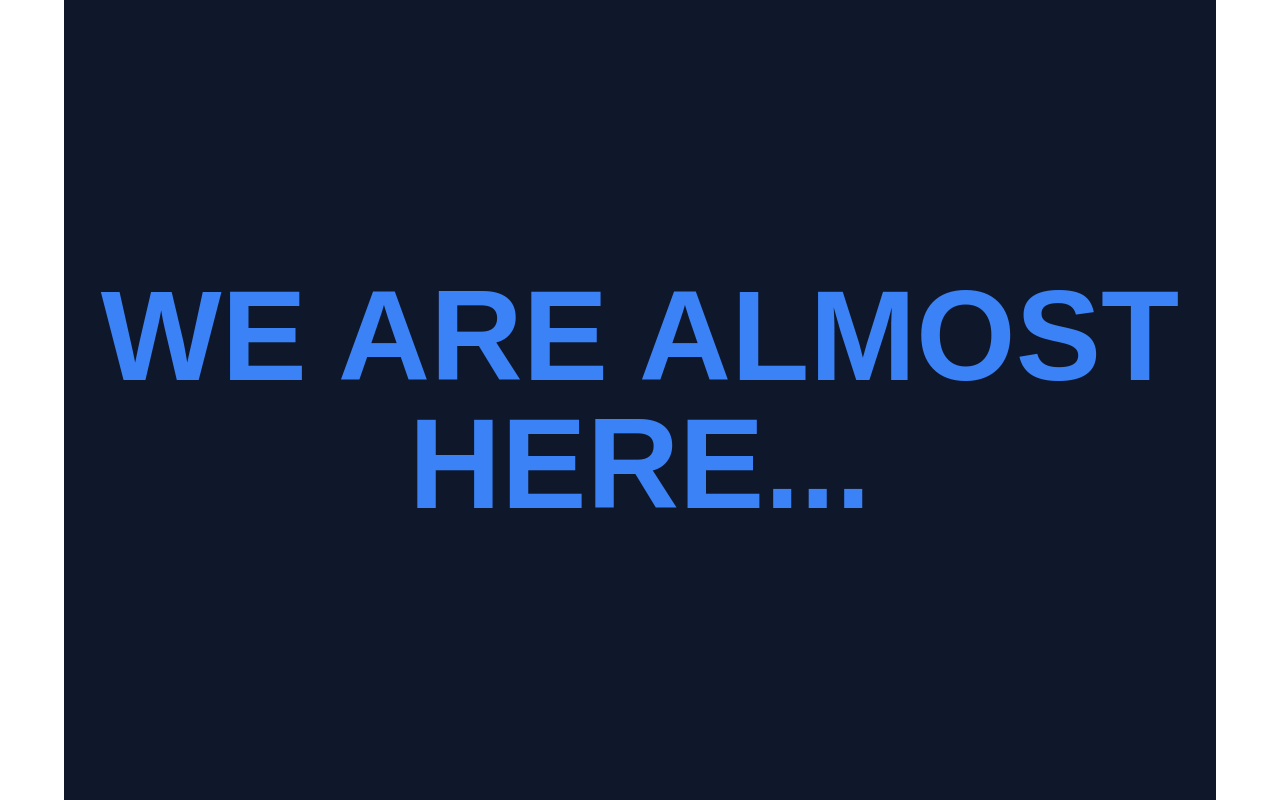
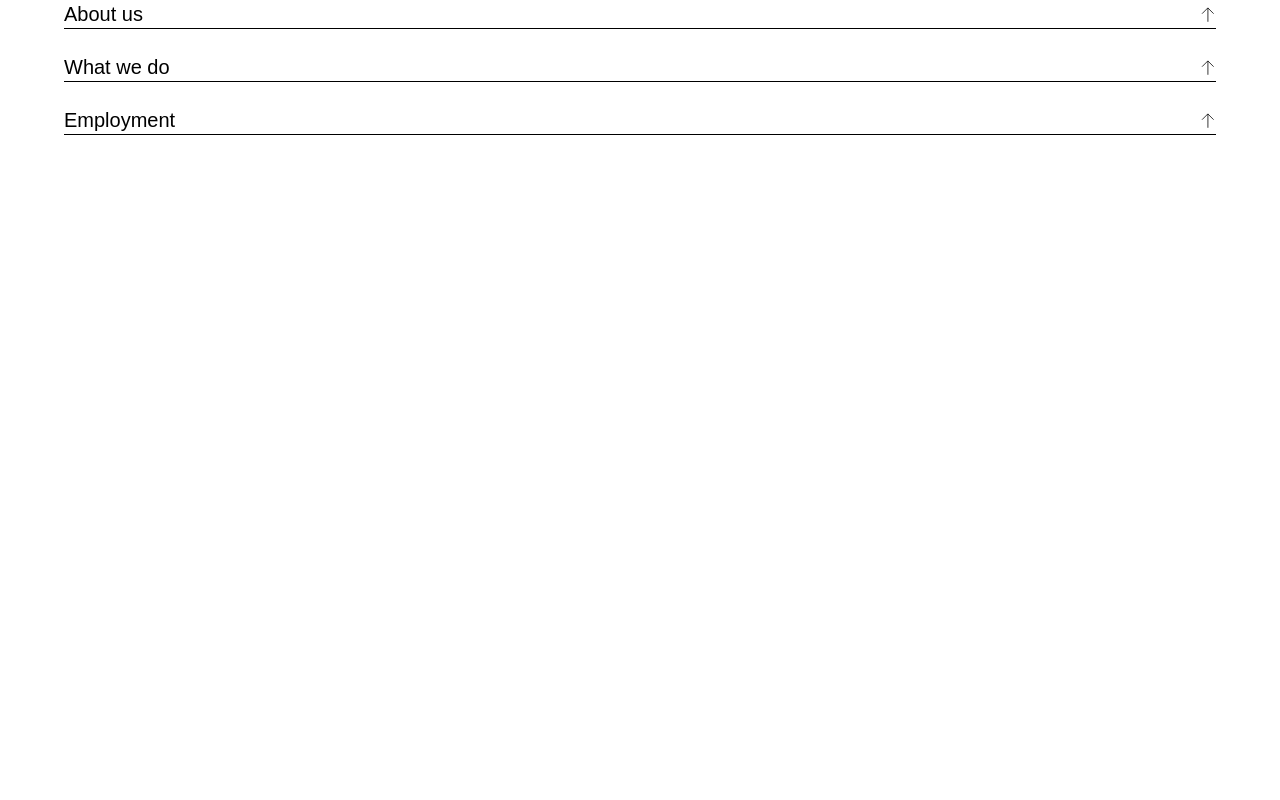
Before and after one commit to TheGymRwanda/zzz-unit8, a Next.js app: page / in a window 1280 px wide. Built offline with nearby package versions, Linux system fonts and the light colour scheme; a web font is replaced by a local one.

Commit message:
feat: created about us section wil click effects

```diff
--- /dev/null
+++ b/components/sections/AboutUs.jsx
@@ -0,0 +1,79 @@
+import Image from "next/image";
+import { useEffect, useState } from "react";
+
+export default function AboutUs() {
+    const [selected, setSelected] = useState(null);
+    function changeState(id) {
+        if (selected === id) return setSelected(null);
+        setSelected(id);
+    }
+
+    const data = [
+        {
+            title: "About us",
+            paragraphs: [
+                "Blockchain will do for cooperation what the internet did for communication - We believe that blockchain technology has the potential to shift financial models as we know them, creating revenue streams that are more sustainable and fair for users. We envision a future in which financial infrastructures are rather decentralised and horizontal, in which any member can have a say. Through its immutability, blockchain technology provides trustworthy infrastructures that allow cooperation on a large scale. Learn more",
+                "Work Meaningful - With our work, we aim to impact society positively. The projects we get involved with the aim to solve significant problems in our society, sustainably and in the long run, rather than looking for a quick profit through speculation or encouraging harmful behavior.",
+            ],
+            link: "/about",
+            collapsed: false,
+        },
+        {
+            title: "What we do",
+            paragraphs: [
+                "Blockchain will do for cooperation what the internet did for communication - We believe that blockchain technology has the potential to shift financial models as we know them, creating revenue streams that are more sustainable and fair for users. We envision a future in which financial infrastructures are rather decentralised and horizontal, in which any member can have a say. Through its immutability, blockchain technology provides trustworthy infrastructures that allow cooperation on a large scale. Learn more",
+                "Work Meaningful - With our work, we aim to impact society positively. The projects we get involved with the aim to solve significant problems in our society, sustainably and in the long run, rather than looking for a quick profit through speculation or encouraging harmful behavior.",
+            ],
+            link: "/about",
+            collapsed: true,
+        },
+        {
+            title: "Employment",
+            paragraphs: [
+                "Blockchain will do for cooperation what the internet did for communication - We believe that blockchain technology has the potential to shift financial models as we know them, creating revenue streams that are more sustainable and fair for users. We envision a future in which financial infrastructures are rather decentralised and horizontal, in which any member can have a say. Through its immutability, blockchain technology provides trustworthy infrastructures that allow cooperation on a large scale. Learn more",
+            ],
+            link: "/about",
+            collapsed: true,
+        },
+    ];
+
+    return (
+        <div className="grid w-full gap-6 text-xl">
+            {data.map((key, index) => {
+                return (
+                    <div className="grid gap-4" key={key}>
+                        <div
+                            className="flex items-center justify-between border-b border-b-black"
+                            onClick={()=> changeState(index)}
+                        >
+                            {data[index].title}
+                            {selected === index ? (
+                                <Image
+                                    src="/assets/icons/down_arrow.svg"
+                                    width={15}
+                                    height={15}
+                                    alt="Down arrow"
+                                />
+                            ) : (
+                                <Image
+                                    src="/assets/icons/up_arrow.svg"
+                                    width={15}
+                                    height={15}
+                                    alt="Up arrow"
+                                />
+                            )}
+                        </div>
+                        <div
+                            className={`gap-6 ${
+                                selected === index ? "grid" : "hidden"
+                            }`}
+                        >
+                            <p>{data[index].paragraphs[0]}</p>
+                            <p>{data[index].paragraphs[1] || ""}</p>
+                        </div>
+                    </div>
+                );
+            })}
+        </div>
+    );
+}
--- a/pages/index.js
+++ b/pages/index.js
@@ -1,7 +1,5 @@
+import AboutUs from "../components/sections/AboutUs";
+
 export default function Home() {
-    return (
-        <div className="flex items-center justify-center h-screen font-extrabold text-center text-blue-500 uppercase bg-slate-900 text-9xl">
-            <p>we are almost here...</p>
-        </div>
-    );
+    return <AboutUs />;
 }
```
